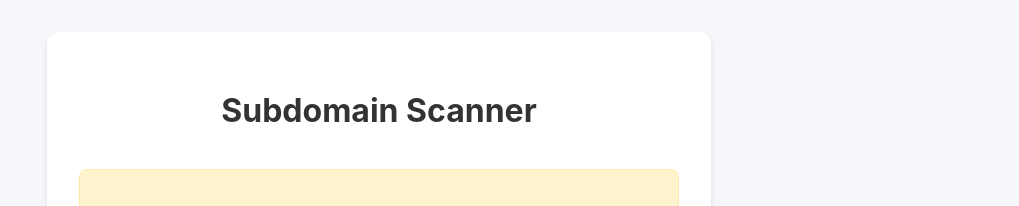
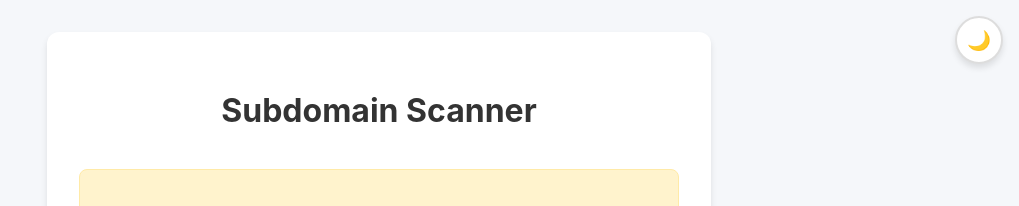
Before and after one commit to chatala1/Subdomain-Scanner-Site, a Jekyll site: the page built from index.md, in a window 1280 px wide. Shown: the top 206 px of the page, without its empty margins (261-1280 px from the left). Built offline with Jekyll 4.4.1, drawn with Linux system fonts in a browser that asks for light colours.

Commit message:
Implement IBM X-FORCE inspired dark mode with theme toggle
Co-authored-by: chatala1 <16328550+chatala1@users.noreply.github.com>

```diff
--- a/_layouts/default.html
+++ b/_layouts/default.html
@@ -10,8 +10,40 @@
   </head>
 
   <body>
+    <button class="theme-toggle" onclick="toggleTheme()" title="Toggle dark mode">
+      <span id="theme-icon">🌙</span>
+    </button>
+
     <main id="main" role="main">
       {{ content }}
     </main>
+
+    <script>
+      // Theme management for Jekyll
+      function initializeTheme() {
+        const savedTheme = localStorage.getItem('theme') || 'light';
+        document.documentElement.setAttribute('data-theme', savedTheme);
+        updateThemeIcon(savedTheme);
+      }
+
+      function toggleTheme() {
+        const currentTheme = document.documentElement.getAttribute('data-theme');
+        const newTheme = currentTheme === 'dark' ? 'light' : 'dark';
+
+        document.documentElement.setAttribute('data-theme', newTheme);
+        localStorage.setItem('theme', newTheme);
+        updateThemeIcon(newTheme);
+      }
+
+      function updateThemeIcon(theme) {
+        const themeIcon = document.getElementById('theme-icon');
+        if (themeIcon) {
+          themeIcon.textContent = theme === 'dark' ? '☀️' : '🌙';
+        }
+      }
+
+      // Initialize theme on page load
+      document.addEventListener('DOMContentLoaded', initializeTheme);
+    </script>
   </body>
 </html>
--- a/assets/js/scanner.js
+++ b/assets/js/scanner.js
@@ -1,4 +1,27 @@
 let userApiKey = localStorage.getItem('rapidapi_key');
+
+// Theme management
+function initializeTheme() {
+  const savedTheme = localStorage.getItem('theme') || 'light';
+  document.documentElement.setAttribute('data-theme', savedTheme);
+  updateThemeIcon(savedTheme);
+}
+
+function toggleTheme() {
+  const currentTheme = document.documentElement.getAttribute('data-theme');
+  const newTheme = currentTheme === 'dark' ? 'light' : 'dark';
+
+  document.documentElement.setAttribute('data-theme', newTheme);
+  localStorage.setItem('theme', newTheme);
+  updateThemeIcon(newTheme);
+}
+
+function updateThemeIcon(theme) {
+  const themeIcon = document.getElementById('theme-icon');
+  if (themeIcon) {
+    themeIcon.textContent = theme === 'dark' ? '☀️' : '🌙';
+  }
+}
 
 function showApiKeyInput() {
   const keyInput = document.getElementById("apiKeyInput");
@@ -149,6 +172,9 @@ async function scanSubdomains() {
 
 // Check if API key exists on page load and add Enter key support
 window.addEventListener('DOMContentLoaded', function() {
+  // Initialize theme
+  initializeTheme();
+
   if (userApiKey) {
     document.getElementById("apiKeyStatus").innerHTML = "✓ API key saved";
     document.getElementById("clearKeyBtn").style.display = "inline";
--- a/index.html
+++ b/index.html
@@ -7,6 +7,10 @@
   <link rel="stylesheet" href="style.css" />
 </head>
 <body>
+  <button class="theme-toggle" onclick="toggleTheme()" title="Toggle dark mode">
+    <span id="theme-icon">🌙</span>
+  </button>
+
   <div class="container">
     <h1>Subdomain Scanner</h1>
 
--- a/style.css
+++ b/style.css
@@ -1,47 +1,146 @@
+:root {
+  /* Light theme colors */
+  --bg-primary: #f5f7fa;
+  --bg-secondary: #ffffff;
+  --bg-accent: #fff3cd;
+  --bg-accent-border: #ffeaa7;
+  --bg-subdomain: #f8f9fa;
+  --bg-subdomain-hover: #e9ecef;
+
+  --text-primary: #333333;
+  --text-secondary: #555555;
+  --text-muted: #6c757d;
+  --text-accent: #856404;
+  --text-light: #ffffff;
+
+  --accent-primary: #007bff;
+  --accent-primary-hover: #0056b3;
+  --accent-success: #28a745;
+  --accent-success-hover: #218838;
+  --accent-danger: #dc3545;
+  --accent-warning: #ffc107;
+  --accent-warning-text: #212529;
+
+  --border-color: #dddddd;
+  --border-accent: #007bff;
+  --border-separator: #e9ecef;
+
+  --shadow-primary: 0 4px 6px rgba(0, 0, 0, 0.1);
+  --shadow-focus: 0 0 0 3px rgba(0, 123, 255, 0.1);
+}
+
+[data-theme="dark"] {
+  /* Dark theme colors - IBM X-FORCE inspired */
+  --bg-primary: #1e1e1e;
+  --bg-secondary: #2d2d2d;
+  --bg-accent: #3d3d3d;
+  --bg-accent-border: #555555;
+  --bg-subdomain: #333333;
+  --bg-subdomain-hover: #404040;
+
+  --text-primary: #ffffff;
+  --text-secondary: #f0f0f0;
+  --text-muted: #b0b0b0;
+  --text-accent: #ffb000;
+  --text-light: #ffffff;
+
+  --accent-primary: #0078d4;
+  --accent-primary-hover: #106ebe;
+  --accent-success: #00d084;
+  --accent-success-hover: #00b570;
+  --accent-danger: #ff5555;
+  --accent-warning: #ffb000;
+  --accent-warning-text: #1e1e1e;
+
+  --border-color: #555555;
+  --border-accent: #0078d4;
+  --border-separator: #404040;
+
+  --shadow-primary: 0 4px 6px rgba(0, 0, 0, 0.3);
+  --shadow-focus: 0 0 0 3px rgba(0, 120, 212, 0.3);
+}
+
 body {
   font-family: -apple-system, BlinkMacSystemFont, 'Segoe UI', Roboto, sans-serif;
-  background: #f5f7fa;
+  background: var(--bg-primary);
+  color: var(--text-primary);
   margin: 0;
   padding: 2rem;
   line-height: 1.6;
+  transition: background-color 0.3s ease, color 0.3s ease;
+}
+
+/* Theme toggle button */
+.theme-toggle {
+  position: fixed;
+  top: 1rem;
+  right: 1rem;
+  background: var(--bg-secondary);
+  border: 2px solid var(--border-color);
+  color: var(--text-primary);
+  padding: 0.5rem;
+  border-radius: 50%;
+  cursor: pointer;
+  font-size: 1.2rem;
+  width: 3rem;
+  height: 3rem;
+  display: flex;
+  align-items: center;
+  justify-content: center;
+  transition: all 0.3s ease;
+  box-shadow: var(--shadow-primary);
+  z-index: 1000;
+}
+
+.theme-toggle:hover {
+  background: var(--accent-primary);
+  color: var(--text-light);
+  transform: scale(1.1);
 }
 
 .container {
   max-width: 600px;
   margin: auto;
-  background: white;
+  background: var(--bg-secondary);
+  color: var(--text-primary);
   padding: 2rem;
   border-radius: 12px;
-  box-shadow: 0 4px 6px rgba(0, 0, 0, 0.1);
+  box-shadow: var(--shadow-primary);
+  transition: background-color 0.3s ease, color 0.3s ease, box-shadow 0.3s ease;
 }
 
 h1 {
   text-align: center;
-  color: #333;
+  color: var(--text-primary);
   margin-bottom: 2rem;
+  transition: color 0.3s ease;
 }
 
 h3 {
-  color: #555;
+  color: var(--text-secondary);
   margin-bottom: 1rem;
+  transition: color 0.3s ease;
 }
 
 .api-key-section {
-  background: #fff3cd;
-  border: 1px solid #ffeaa7;
+  background: var(--bg-accent);
+  border: 1px solid var(--bg-accent-border);
   border-radius: 8px;
   padding: 1.5rem;
   margin-bottom: 2rem;
+  transition: background-color 0.3s ease, border-color 0.3s ease;
 }
 
 .api-key-section p {
   margin-bottom: 1rem;
-  color: #856404;
+  color: var(--text-accent);
+  transition: color 0.3s ease;
 }
 
 .api-key-section a {
-  color: #007bff;
+  color: var(--accent-primary);
   text-decoration: none;
+  transition: color 0.3s ease;
 }
 
 .api-key-section a:hover {
@@ -56,9 +155,18 @@ h3 {
 .api-key-input input {
   flex: 1;
   padding: 0.75rem;
-  border: 1px solid #ddd;
+  border: 1px solid var(--border-color);
   border-radius: 6px;
   font-size: 0.9rem;
+  background: var(--bg-secondary);
+  color: var(--text-primary);
+  transition: all 0.3s ease;
+}
+
+.api-key-input input:focus {
+  outline: none;
+  border-color: var(--border-accent);
+  box-shadow: var(--shadow-focus);
 }
 
 .api-key-status {
@@ -68,24 +176,26 @@ h3 {
 }
 
 .api-key-status span {
-  color: #28a745;
+  color: var(--accent-success);
   font-weight: 500;
+  transition: color 0.3s ease;
 }
 
 .clear-key-btn {
   background: none;
-  border: 1px solid #dc3545;
-  color: #dc3545;
+  border: 1px solid var(--accent-danger);
+  color: var(--accent-danger);
   padding: 0.25rem 0.5rem;
   border-radius: 4px;
   cursor: pointer;
   font-size: 0.8rem;
   margin-left: 1rem;
+  transition: all 0.3s ease;
 }
 
 .clear-key-btn:hover {
-  background: #dc3545;
-  color: white;
+  background: var(--accent-danger);
+  color: var(--text-light);
 }
 
 .scanner-input {
@@ -98,14 +208,17 @@ h3 {
   flex: 1;
   padding: 0.75rem;
   font-size: 1rem;
-  border: 1px solid #ddd;
+  border: 1px solid var(--border-color);
   border-radius: 6px;
+  background: var(--bg-secondary);
+  color: var(--text-primary);
+  transition: all 0.3s ease;
 }
 
 .scanner-input input:focus {
   outline: none;
-  border-color: #007bff;
-  box-shadow: 0 0 0 3px rgba(0, 123, 255, 0.1);
+  border-color: var(--border-accent);
+  box-shadow: var(--shadow-focus);
 }
 
 button {
@@ -118,13 +231,13 @@ button {
 }
 
 .scan-btn {
-  background: #007bff;
-  color: white;
+  background: var(--accent-primary);
+  color: var(--text-light);
   font-weight: 500;
 }
 
 .scan-btn:hover {
-  background: #0056b3;
+  background: var(--accent-primary-hover);
   transform: translateY(-1px);
 }
 
@@ -133,13 +246,13 @@ button {
 }
 
 .api-key-input button {
-  background: #28a745;
-  color: white;
+  background: var(--accent-success);
+  color: var(--text-light);
   padding: 0.75rem 1rem;
 }
 
 .api-key-input button:hover {
-  background: #218838;
+  background: var(--accent-success-hover);
 }
 
 .scan-status {
@@ -147,7 +260,8 @@ button {
   margin-bottom: 1rem;
   min-height: 1.5rem;
   font-weight: 500;
-  color: #555;
+  color: var(--text-secondary);
+  transition: color 0.3s ease;
 }
 
 .subdomain-list {
@@ -159,23 +273,25 @@ button {
 }
 
 .subdomain-list li {
-  background: #f8f9fa;
+  background: var(--bg-subdomain);
   margin-bottom: 0.5rem;
   padding: 0.75rem;
   border-radius: 6px;
-  border-left: 4px solid #007bff;
+  border-left: 4px solid var(--border-accent);
   font-family: 'Monaco', 'Menlo', 'Ubuntu Mono', monospace;
   font-size: 0.9rem;
   word-break: break-all;
+  color: var(--text-primary);
+  transition: all 0.3s ease;
 }
 
 .subdomain-list li:hover {
-  background: #e9ecef;
+  background: var(--bg-subdomain-hover);
 }
 
 .demo-tag {
-  background: #ffc107;
-  color: #212529;
+  background: var(--accent-warning);
+  color: var(--accent-warning-text);
   font-size: 0.7rem;
   padding: 0.2rem 0.4rem;
   border-radius: 3px;
@@ -186,10 +302,11 @@ button {
 .footer {
   margin-top: 2rem;
   padding-top: 1.5rem;
-  border-top: 1px solid #e9ecef;
+  border-top: 1px solid var(--border-separator);
   text-align: center;
-  color: #6c757d;
+  color: var(--text-muted);
   font-size: 0.9rem;
+  transition: all 0.3s ease;
 }
 
 .footer p {
@@ -197,8 +314,9 @@ button {
 }
 
 .footer a {
-  color: #007bff;
+  color: var(--accent-primary);
   text-decoration: none;
+  transition: color 0.3s ease;
 }
 
 .footer a:hover {
```
